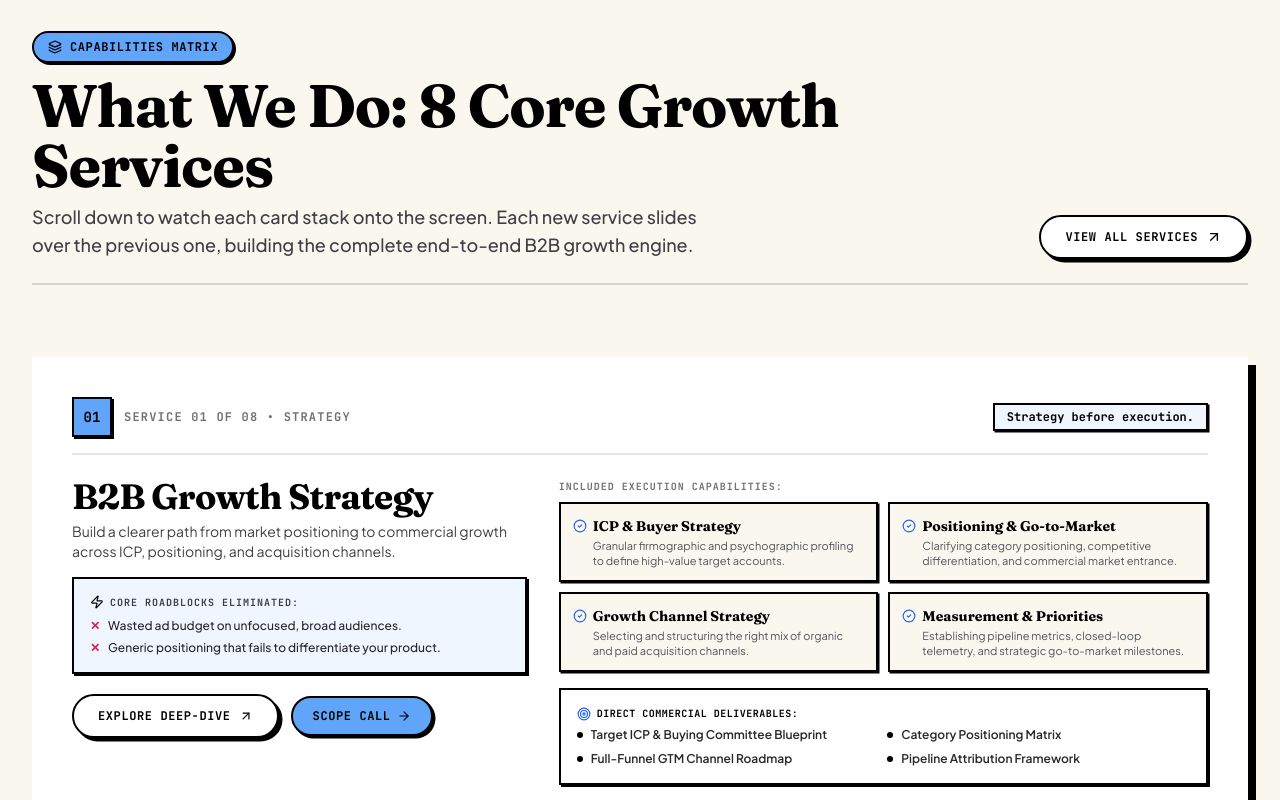
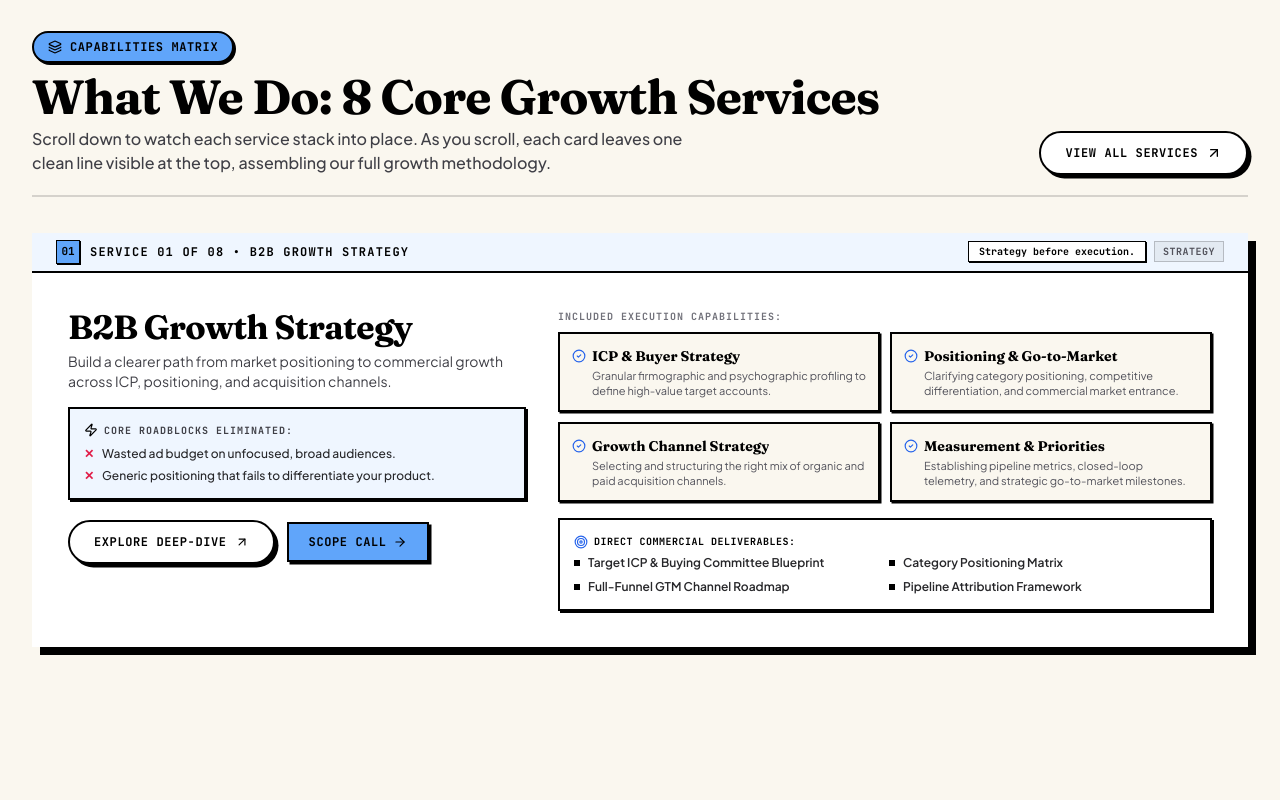
Before and after one commit to Kamu08/Saini-Nexus, a Next.js app: page / in a window 1280 px wide. Shown: the part 1580-2380 px from the top of the page. Built offline with nearby package versions, Linux system fonts and the light colour scheme.

Commit message:
fix: decrease top whitespace and ensure each stacked card leaves exactly one clean header line in the deck

```diff
--- a/src/components/InteractiveServicesHub.tsx
+++ b/src/components/InteractiveServicesHub.tsx
@@ -8,10 +8,9 @@ import {
   CheckCircle2,
   Layers,
   Zap,
-  Target,
-  Sparkles
+  Target
 } from "lucide-react";
-import { SERVICES, ServiceItem } from "@/data/services";
+import { SERVICES } from "@/data/services";
 
 const ACCENT_STYLES = [
   { badgeBg: "bg-[#60A5FA]", headerBg: "bg-[#EFF6FF]", textAccent: "text-[#1D4ED8]" },
@@ -28,20 +27,20 @@ export function InteractiveServicesHub() {
   const serviceList = Object.values(SERVICES);
 
   return (
-    <section className="space-y-10 sm:space-y-14 relative">
+    <section className="space-y-6 sm:space-y-8 relative">
 
       {/* Section Header */}
-      <div className="flex flex-col md:flex-row md:items-end justify-between gap-4 border-b-2 border-black/15 pb-6">
+      <div className="flex flex-col md:flex-row md:items-end justify-between gap-4 border-b-2 border-black/15 pb-5">
         <div>
-          <div className="inline-flex items-center gap-2 px-3.5 py-1.5 rounded-full bg-[#60A5FA] border-2 border-black text-black text-xs font-mono uppercase tracking-wider mb-3 font-extrabold shadow-[2px_2px_0px_#000000]">
+          <div className="inline-flex items-center gap-2 px-3.5 py-1.5 rounded-full bg-[#60A5FA] border-2 border-black text-black text-xs font-mono uppercase tracking-wider mb-2.5 font-extrabold shadow-[2px_2px_0px_#000000]">
             <Layers className="w-3.5 h-3.5" />
             Capabilities Matrix
           </div>
-          <h2 className="text-3xl sm:text-5xl lg:text-6xl font-serif font-bold text-black tracking-tight">
+          <h2 className="text-3xl sm:text-4xl lg:text-5xl font-serif font-bold text-black tracking-tight">
             What We Do: 8 Core Growth Services
           </h2>
-          <p className="text-zinc-700 text-sm sm:text-base md:text-lg mt-2 max-w-2xl font-medium leading-relaxed">
-            Scroll down to watch each card stack onto the screen. Each new service slides over the previous one, building the complete end-to-end B2B growth engine.
+          <p className="text-zinc-700 text-sm sm:text-base mt-1.5 max-w-2xl font-medium leading-relaxed">
+            Scroll down to watch each service stack into place. As you scroll, each card leaves one clean line visible at the top, assembling our full growth methodology.
           </p>
         </div>
 
@@ -57,23 +56,18 @@ export function InteractiveServicesHub() {
       </div>
 
       {/*
-        Scroll-Stacking Cards Container:
-        Using sticky positioning with explicit z-index (1 to 8) and stepped top offsets.
-        Generous bottom spacing ensures Card 1 stays pinned on screen while Card 2
-        travels up and lands directly on top of it.
+        Scroll-Stacking Deck:
+        Each card has a flush single-line header tab at its very top edge.
+        Offset step (34px desktop / 30px mobile) matches the header tab height,
+        so as cards stack, previous cards show EXACTLY ONE clean line at the top.
       */}
-      <div className="relative pt-4 pb-20">
+      <div className="relative pt-1 pb-16">
         {serviceList.map((srv, idx) => {
           const accent = ACCENT_STYLES[idx % ACCENT_STYLES.length];
-          const isLast = idx === serviceList.length - 1;
 
-          // Stepped offset so header tabs of earlier cards stay visible at the top:
-          // Card 0: 5rem (80px)
-          // Card 1: 5rem + 22px
-          // Card 2: 5rem + 44px ...
-          const topOffset = `calc(5rem + ${idx * 22}px)`;
-
-          // Explicit z-index: Card 1 is z-1, Card 2 is z-2, etc. (Card 2 stacks over Card 1)
+          // Tightly controlled sticky offsets:
+          // Starts right below navbar (~4.5rem) with a 34px step matching the header tab
+          const topOffset = `calc(4.5rem + ${idx * 34}px)`;
           const zIndex = idx + 1;
 
           return (
@@ -84,36 +78,44 @@ export function InteractiveServicesHub() {
                 top: topOffset,
                 zIndex: zIndex,
               }}
-              className="w-full mb-[45vh] sm:mb-[55vh] transition-all"
+              className="w-full mb-[40vh] sm:mb-[50vh] transition-all"
             >
-              {/* Card Container - Sharp corners, no rounded */}
-              <div className="w-full bg-white rounded-none border-3 border-black p-5 sm:p-8 lg:p-10 shadow-[6px_6px_0px_#000000] sm:shadow-[8px_8px_0px_#000000] relative overflow-hidden">
+              {/* Card Container with zero top padding so the header tab sits flush at the very top edge */}
+              <div className="w-full bg-white rounded-none border-3 border-black shadow-[6px_6px_0px_#000000] sm:shadow-[8px_8px_0px_#000000] relative overflow-hidden">
 
-                {/* Top Header Tab of the Card */}
-                <div className="flex flex-wrap items-center justify-between gap-3 pb-4 border-b-2 border-black/10">
-                  <div className="flex items-center gap-2.5 sm:gap-3">
-                    <span className={`w-9 h-9 sm:w-10 sm:h-10 rounded-none ${accent.badgeBg} border-2 border-black text-black flex items-center justify-center font-mono text-xs sm:text-sm font-extrabold shadow-[2px_2px_0px_#000000]`}>
+                {/*
+                  ONE-LINE HEADER TAB:
+                  Sits flush at the top edge of each card.
+                  When the next card stacks over this card, this exact line remains visible!
+                */}
+                <div className={`w-full ${accent.headerBg} border-b-2 border-black px-3.5 sm:px-6 h-9 sm:h-10 flex items-center justify-between gap-3 select-none`}>
+                  <div className="flex items-center gap-2.5">
+                    <span className={`w-6 h-6 rounded-none ${accent.badgeBg} border border-black text-black flex items-center justify-center font-mono text-[11px] font-extrabold shadow-[1px_1px_0px_#000000]`}>
                       {srv.number}
                     </span>
-                    <span className="text-[11px] sm:text-xs font-mono font-extrabold uppercase tracking-widest text-zinc-500">
-                      SERVICE {srv.number} OF 08 • {srv.strategicRole}
+                    <span className="text-[11px] sm:text-xs font-mono font-extrabold uppercase tracking-widest text-black truncate">
+                      SERVICE {srv.number} OF 08 • {srv.title}
                     </span>
                   </div>
 
-                  <div className="flex items-center gap-2">
-                    <span className={`px-3 py-1 rounded-none ${accent.headerBg} border-2 border-black text-black font-mono text-[10px] sm:text-xs font-bold shadow-[1.5px_1.5px_0px_#000000]`}>
+                  <div className="flex items-center gap-2 shrink-0">
+                    <span className="hidden md:inline-block px-2.5 py-0.5 rounded-none bg-white border border-black text-black font-mono text-[10px] font-bold shadow-[1px_1px_0px_#000000] truncate max-w-[280px]">
                       {srv.premiumPositioning}
+                    </span>
+                    <span className="text-[10px] font-mono font-extrabold uppercase tracking-wider text-zinc-600 bg-black/5 px-2 py-0.5 border border-black/20">
+                      {srv.strategicRole}
                     </span>
                   </div>
                 </div>
 
                 {/* Card Body: Split Overview & Details */}
-                <div className="grid grid-cols-1 lg:grid-cols-12 gap-5 lg:gap-8 pt-5 sm:pt-6 items-start">
+                <div className="p-5 sm:p-7 lg:p-9 pt-4 sm:pt-6">
+                  <div className="grid grid-cols-1 lg:grid-cols-12 gap-5 lg:gap-8 items-start">
 
                     {/* Left Column: Title, Short Description, Pain Points & CTAs */}
                     <div className="lg:col-span-5 space-y-4">
                       <div>
-                      <h3 className="text-2xl sm:text-3xl lg:text-[2.2rem] font-serif font-bold text-black tracking-tight leading-snug">
+                        <h3 className="text-2xl sm:text-3xl lg:text-[2.1rem] font-serif font-bold text-black tracking-tight leading-snug">
                           {srv.title}
                         </h3>
                         <p className="text-xs sm:text-sm text-zinc-700 leading-relaxed font-normal mt-1.5">
@@ -122,7 +124,7 @@ export function InteractiveServicesHub() {
                       </div>
 
                       {/* Solves Friction Box */}
-                    <div className={`p-3.5 sm:p-4 rounded-none ${accent.headerBg} border-2 border-black space-y-2 shadow-[2px_2px_0px_#000000]`}>
+                      <div className={`p-3.5 rounded-none ${accent.headerBg} border-2 border-black space-y-2 shadow-[2px_2px_0px_#000000]`}>
                         <span className="text-[10px] font-mono font-extrabold uppercase tracking-widest text-zinc-700 flex items-center gap-1.5">
                           <Zap className="w-3.5 h-3.5 text-black" />
                           Core Roadblocks Eliminated:
@@ -148,7 +150,7 @@ export function InteractiveServicesHub() {
                         </Link>
                         <Link
                           href="/book"
-                        className={`inline-flex items-center justify-center px-5 py-2.5 rounded-full text-xs font-mono font-extrabold uppercase tracking-wider text-black ${accent.badgeBg} border-2 border-black shadow-[2.5px_2.5px_0px_#000000] hover:translate-x-[1px] hover:translate-y-[1px] hover:shadow-[1px_1px_0px_#000000] transition-all`}
+                          className={`inline-flex items-center justify-center px-5 py-2.5 rounded-none text-xs font-mono font-extrabold uppercase tracking-wider text-black ${accent.badgeBg} border-2 border-black shadow-[2.5px_2.5px_0px_#000000] hover:translate-x-[1px] hover:translate-y-[1px] hover:shadow-[1px_1px_0px_#000000] transition-all`}
                         >
                           <span>Scope Call</span>
                           <ArrowRight className="w-3.5 h-3.5 ml-1.5" />
@@ -183,7 +185,7 @@ export function InteractiveServicesHub() {
                       </div>
 
                       {/* Direct Commercial Deliverables Bar */}
-                    <div className="p-3.5 sm:p-4 rounded-none bg-white border-2 border-black space-y-1.5 shadow-[2px_2px_0px_#000000]">
+                      <div className="p-3.5 rounded-none bg-white border-2 border-black space-y-1.5 shadow-[2px_2px_0px_#000000]">
                         <span className="text-[10px] font-mono font-extrabold uppercase tracking-wider text-black flex items-center gap-1.5">
                           <Target className="w-3.5 h-3.5 text-[#2563EB]" />
                           Direct Commercial Deliverables:
@@ -191,7 +193,7 @@ export function InteractiveServicesHub() {
                         <div className="grid grid-cols-1 sm:grid-cols-2 gap-2 text-xs text-zinc-800 font-medium">
                           {srv.deliverables.slice(0, 4).map((del, i) => (
                             <div key={i} className="flex items-center gap-2">
-                            <span className="w-1.5 h-1.5 rounded-full bg-black shrink-0" />
+                              <span className="w-1.5 h-1.5 rounded-none bg-black shrink-0" />
                               <span className="font-semibold line-clamp-1">{del}</span>
                             </div>
                           ))}
@@ -200,6 +202,7 @@ export function InteractiveServicesHub() {
 
                     </div>
 
+                  </div>
                 </div>
 
               </div>
```
Lines whose indentation alone changed are shown as unchanged.
